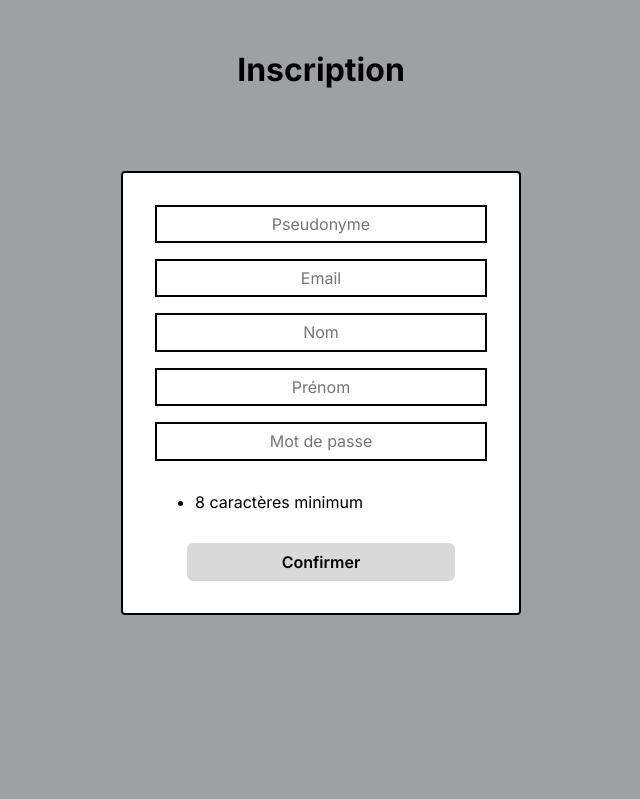
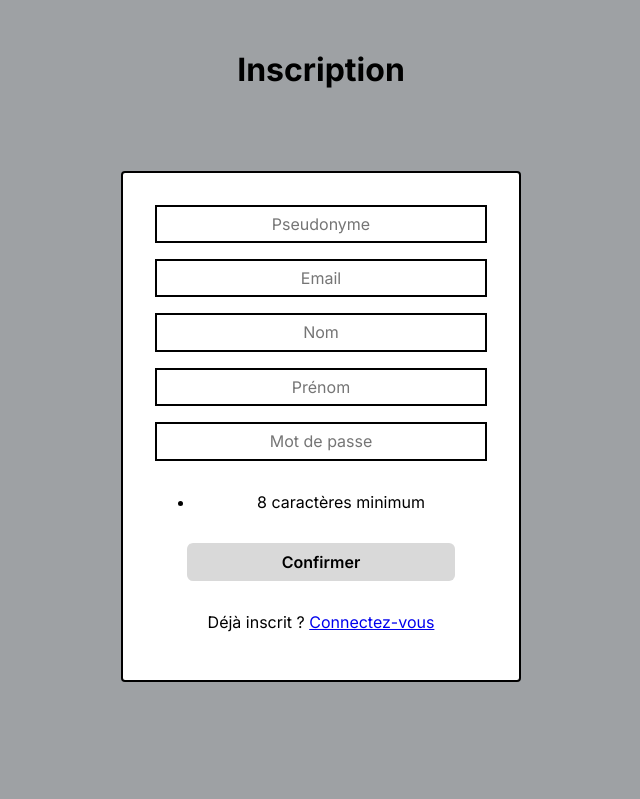
Before and after one commit to Doc2Wheels-Groupe3-B3Alt/backend-php, a PHP site: page /register in a window 1280 px wide. Shown: the part 121-920 px from the top of the page, without its empty margins (319-959 px from the left). Run offline with PHP 8.4, Linux system fonts and the light colour scheme; data that the repository does not hold is empty; some libraries are stand-ins or nearby versions.

Commit message:
ajout d'un bouton qui redirige vers login/register

```diff
--- a/app/src/CSS/styles.css
+++ b/app/src/CSS/styles.css
@@ -1194,6 +1194,7 @@ body {
         display: flex;
         flex-direction: column;
         gap: 1rem;
+        text-align: center;
     }
     .page-connexion {
         display: flex;
--- a/app/src/Views/login.php
+++ b/app/src/Views/login.php
@@ -13,5 +13,6 @@
         <input type="text" class="input" minlength="1" name="username" placeholder="Username or Email" />
         <input type="password" class="input" placeholder="Password" minlength="8" name="password" />
         <input type="submit" value="Confirmer" class="button bg-light-grey c-black ml-8 mr-8">
+        <p>Pas encore inscrit ? <a href="/register">Inscrivez-vous</a></p>
     </div>
 </form>
--- a/app/src/Views/register.php
+++ b/app/src/Views/register.php
@@ -19,5 +19,6 @@
             <li class="<?php echo $checkPasswordNmbChar ?>">8 caractères minimum</li>
         </ul>
         <input type="submit" value="Confirmer" class="button bg-light-grey c-black ml-8 mr-8">
+        <p>Déjà inscrit ? <a href="/register">Connectez-vous</a></p>
     </div>
 </form>
```
